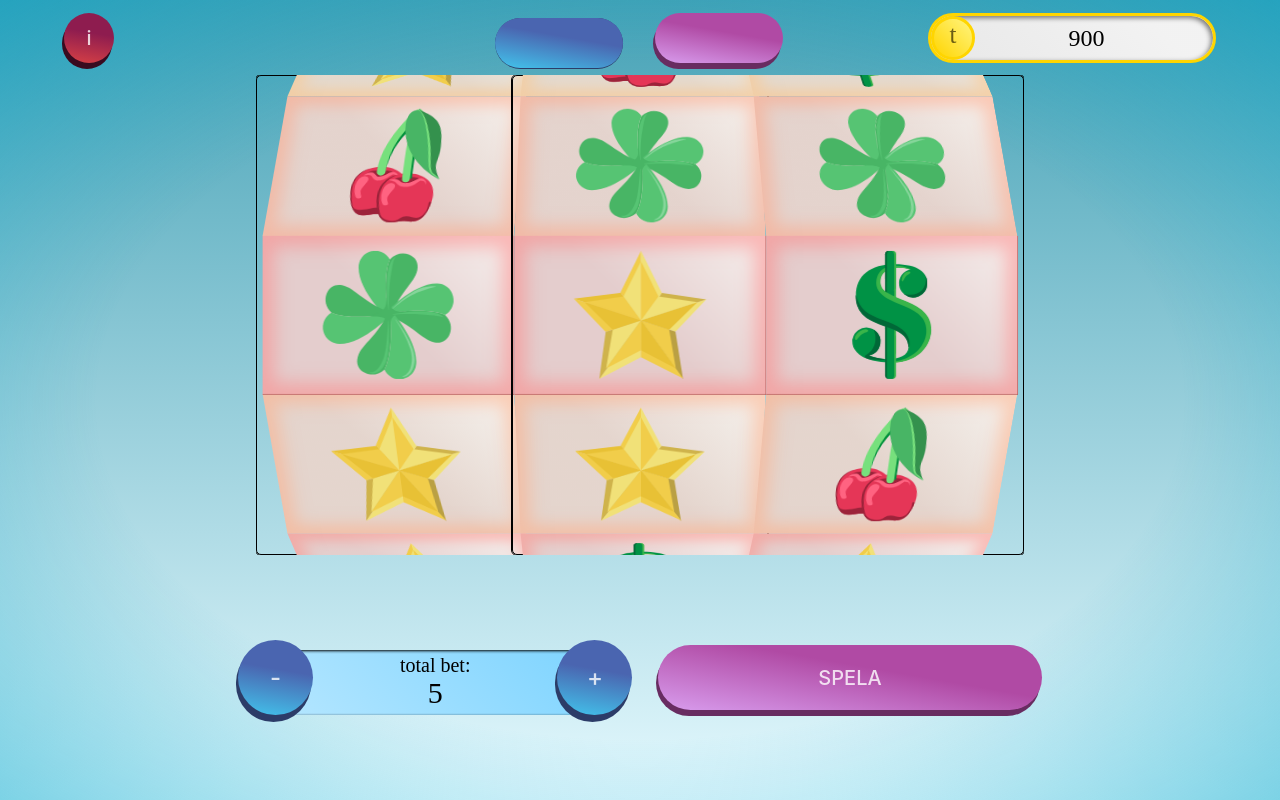
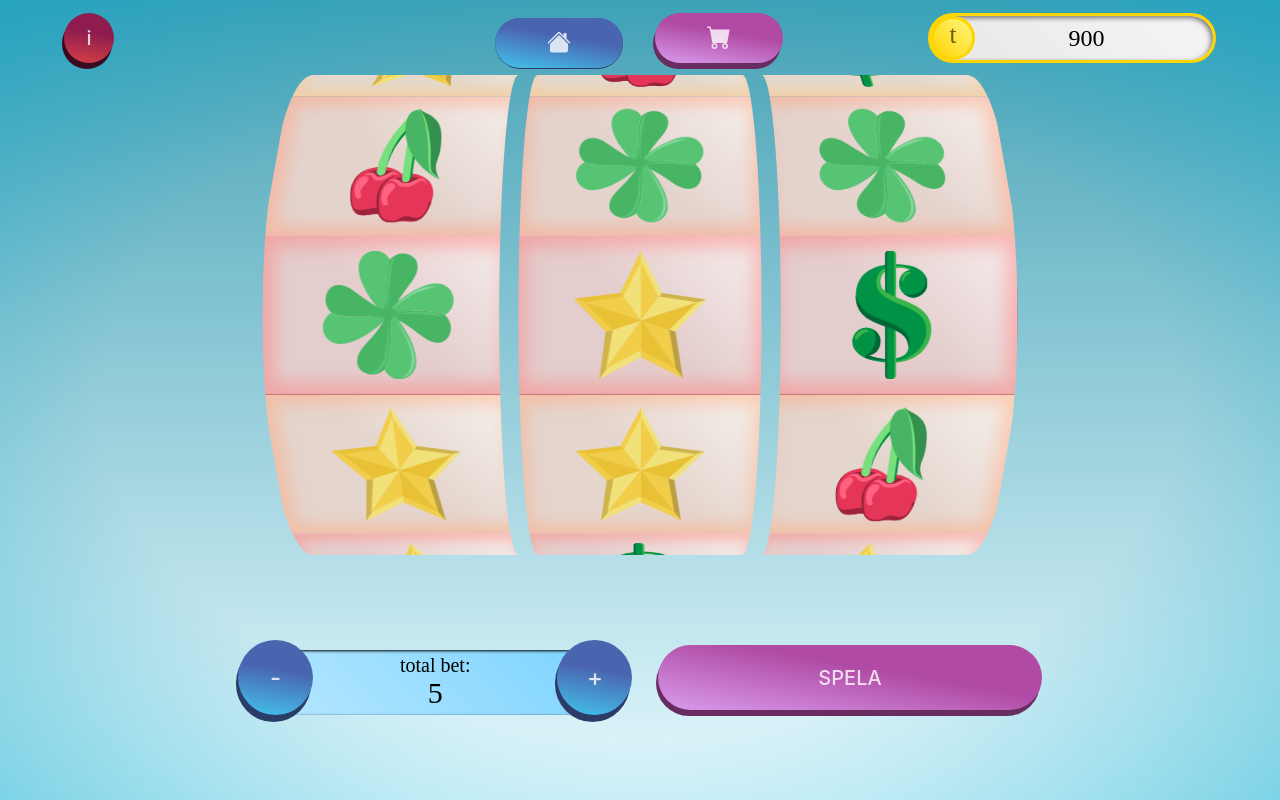
Before and after one commit to ztipsamme/jontastic-slots, a Vue app: page / in a window 1280 px wide. Built offline with nearby package versions, Linux system fonts and the light colour scheme; a web font is replaced by a local one.

Commit message:
Rundade kanter

```diff
--- a/index.html
+++ b/index.html
@@ -5,16 +5,16 @@
     <title>Vue.js Vite Example</title>
     <meta content="initial-scale=1.0, width=device-width" name="viewport" />
     <link href="/favicon-196.png" rel="icon" />
-    <!--<link
+    <link
       rel="stylesheet"
       href="https://cdn.jsdelivr.net/npm/bootstrap-icons@1.10.3/font/bootstrap-icons.css"
-    />-->
+    />
 
-    <!--<script
+    <script
       src="https://cdn.jsdelivr.net/npm/bootstrap@5.3.0-alpha1/dist/js/bootstrap.bundle.min.js"
       integrity="sha384-w76AqPfDkMBDXo30jS1Sgez6pr3x5MlQ1ZAGC+nuZB+EYdgRZgiwxhTBTkF7CXvN"
       crossorigin="anonymous"
-    ></script>-->
+    ></script>
   </head>
   <body class="diamant">
     <div id="app"></div>
--- a/src/components/ReelsComp.vue
+++ b/src/components/ReelsComp.vue
@@ -53,6 +53,7 @@
     mounted() {
       const height = document.documentElement.clientHeight
       this.s.height = Math.ceil(height * 0.2)
+      this.setClipPath()
     },
     emits: { done: null },
     data() {
@@ -153,38 +154,60 @@
             this.spinners.map((e, i) => {
               return this.$refs["c" + i][0]
             }).length - 1 // 2
+          let test = reelCount / 2 // 2
+          let n = index - test
+          let s = n / test //2  -1
+          let dir = Math.abs(s) / s
+          let xKorr = "translateX(" + (4 * s).toFixed(2) + "%)"
+          let perspectiveX = 50 + Math.abs(n) * 2 * 50 * -dir
+          element.parentNode.style.perspectiveOrigin = perspectiveX + "% 50%"
 
-          let test = reelCount / 2 // 2
-          let s = (index - test) / test //2  -1
+          let w = element.parentNode.offsetWidth
+          let h = element.parentNode.offsetHeight
 
-          let xKorr = "translateX(" + (4 * s).toFixed(2) + "%)"
-          let elw = element.parentNode.offsetWidth
-          let elh = element.parentNode.offsetHeight
+          let start = w * 0.225
+          let max = w * 0.2
+          let width = w * 0.8
+          let min = max * 0.375
+          let m, a1, a2, l1
 
-          let m = element.parentNode.offsetWidth * (39 / 192) //0,208
-          let c1 = element.parentNode.offsetWidth * (20 / 192) //0,104
-          let c2 = (c1 / 2) * 3
-          let h = element.parentNode.offsetHeight - c2
-          let w = element.parentNode.offsetWidth * (167 / 192) //0,87
+          switch (index) {
+            case 0: {
+              m = `M ${start} 0`
+              a1 = `a ${max} ${h / 2} 180 0 0 0 ${h}`
+              l1 = `l ${width} 0`
+              a2 = `a ${min} ${h / 2} 180 1 1  0 ${-h}`
+              break
+            }
+            case 1: {
+              m = `M ${w * 0.1} 0`
+              a1 = `a ${min} ${h / 2} 180 0 0 0 ${h}`
+              l1 = `l ${width} 0`
+              a2 = `a ${reelCount == 3 ? 0 : min} ${h / 2} 180 0 0 0 ${-h}`
+              break
+            }
+            case 2: {
+              if (reelCount == 3) {
+                m = `M ${w * 0.1} 0`
+                a1 = `a ${0} ${h / 2} 180 0 0 0 ${h}`
+                l1 = `l ${width} 0`
+                a2 = `a ${min} ${h / 2} 180 0 0 0 ${-h}`
+                break
+              }
+            }
+            // eslint-disable-next-line no-fallthrough
+            case 3: {
+              m = `M ${w - (start + width)} 0`
+              a1 = `a ${min} ${h / 2} 180 0 1 0 ${h}`
+              l1 = `l ${width} 0`
+              a2 = `a ${max} ${h / 2} 180 1 0 0 ${-h}`
+              break
+            }
+          }
+          element.parentNode.style.clipPath = `path('${m} ${a1} ${l1} ${a2}')`
+          element.parentNode.style.zIndex = Math.abs(s)
 
-          let a1 = `M ${m} 0 `
-          let l1 = `l ${w} 0`
-          let l2 = index == 0 ? "" : ""
-
-          let clipPath = `path(' M ${m} 0 l ${w} 0 c ${-c1} ${c2} ${-c1} ${h} 0 ${
-            element.parentNode.offsetHeight
-          } l ${-w} 0 c ${-element.parentNode.offsetWidth * (40 / 192)} 0 ${
-            -element.parentNode.offsetWidth * (40 / 192)
-          } ${-element.parentNode.offsetHeight} 0 ${-element.parentNode
-            .offsetHeight}')`
-          console.log("lipPAnnt", clipPath)
-
-          if (index == 0) {
-            element.parentNode.style.clipPath = clipPath
-          }
-
-          console.log(element.parentNode.offsetWidth)
-          console.log("xKorr", xKorr)
+          console.log(`path('${m} ${a1} ${l1} ${a2}')`)
           element.style.transform = `${xKorr} translateZ(${-(
             this.rad + 25
           )}px) rotateX(${ang}deg)`
@@ -226,9 +249,58 @@
       },
       onResize({ height }) {
         this.s.height = Math.ceil(height * 0.2)
+        this.setClipPath()
       },
       setClipPath() {
-        let parent
+        let refs = this.spinners.map((e, i) => {
+          return this.$refs["c" + i][0]
+        })
+        refs.forEach((e, i) => {
+          let reelCount = refs.length - 1
+          let w = e.parentNode.offsetWidth
+          let h = e.parentNode.offsetHeight
+
+          let start = w * 0.225
+          let max = w * 0.2
+          let clipWidth = w * 0.8
+          let min = max * 0.375
+          let m, a1, a2, l1
+
+          switch (i) {
+            case 0: {
+              m = `M ${start} 0`
+              a1 = `a ${max} ${h / 2} 180 0 0 0 ${h}`
+              l1 = `l ${clipWidth} 0`
+              a2 = `a ${min} ${h / 2} 180 1 1  0 ${-h}`
+              break
+            }
+            case 1: {
+              m = `M ${w * 0.1} 0`
+              a1 = `a ${min} ${h / 2} 180 0 0 0 ${h}`
+              l1 = `l ${clipWidth} 0`
+              a2 = `a ${reelCount == 3 ? 0 : min} ${h / 2} 180 0 0 0 ${-h}`
+              break
+            }
+            case 2: {
+              if (reelCount == 3) {
+                m = `M ${w * 0.1} 0`
+                a1 = `a ${0} ${h / 2} 180 0 0 0 ${h}`
+                l1 = `l ${clipWidth} 0`
+                a2 = `a ${min} ${h / 2} 180 0 0 0 ${-h}`
+                break
+              }
+            }
+            // eslint-disable-next-line no-fallthrough
+            case 3: {
+              m = `M ${w - (start + clipWidth)} 0`
+              a1 = `a ${min} ${h / 2} 180 0 1 0 ${h}`
+              l1 = `l ${clipWidth} 0`
+              a2 = `a ${max} ${h / 2} 180 1 0 0 ${-h}`
+              break
+            }
+          }
+          e.parentNode.style.clipPath = `path('${m} ${a1} ${l1} ${a2}')`
+        })
       },
     },
   }
@@ -305,14 +377,12 @@
   }
 
   .scene-2 {
-    perspective-origin: -100% 50%;
     /*clip-path: path("M-11 0 l 167 0 c40 0 40 430 0 430 l-167 0 c10 0 10 -430 0 -430");*/
     outline: 1px solid black;
     border: 1px solid black;
   }
 
   .scene-0 {
-    perspective-origin: 200% 50%;
     /*clip-path: path("M48 0 l 167 0 c-10 0 -10 430 0 430 l-164 0 c-40 0 -40 -430 0 -430");*/
     outline: 1px solid black;
     border: 1px solid black;
```
Lines whose indentation alone changed are shown as unchanged.
